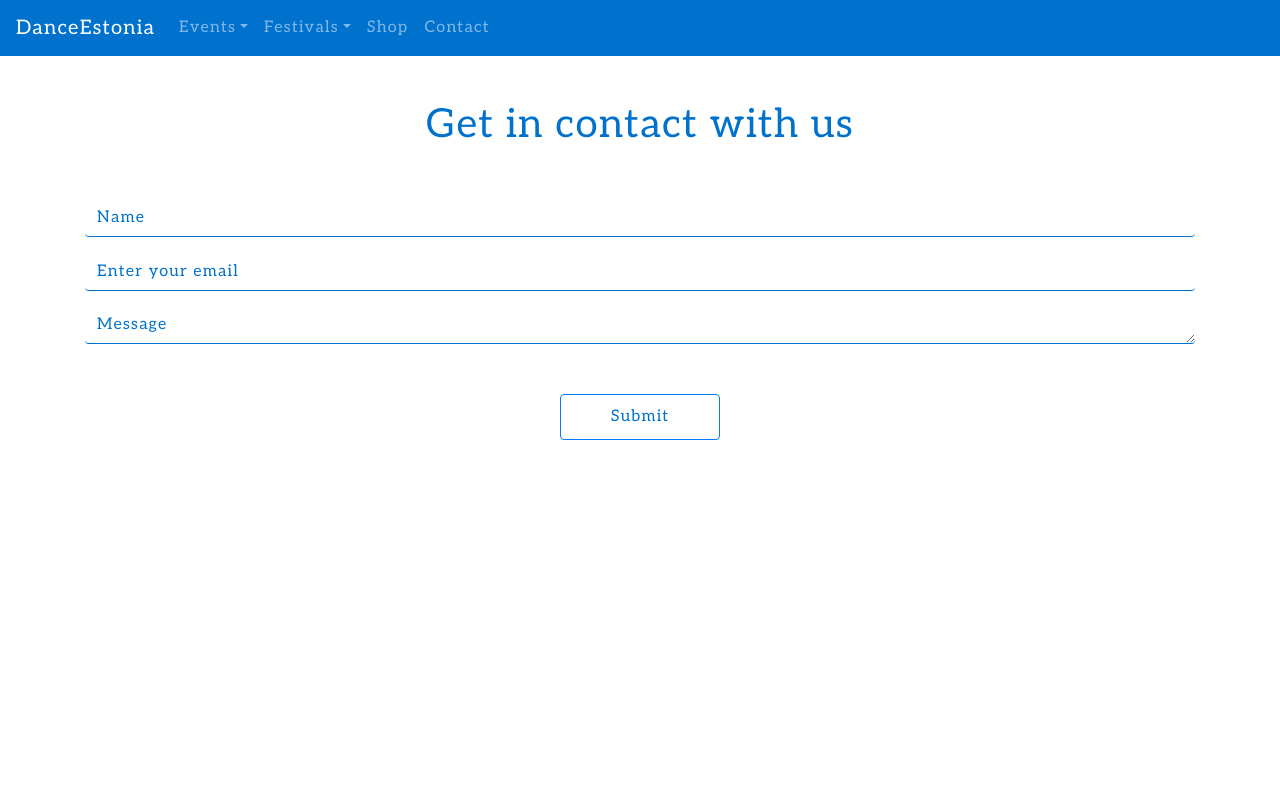
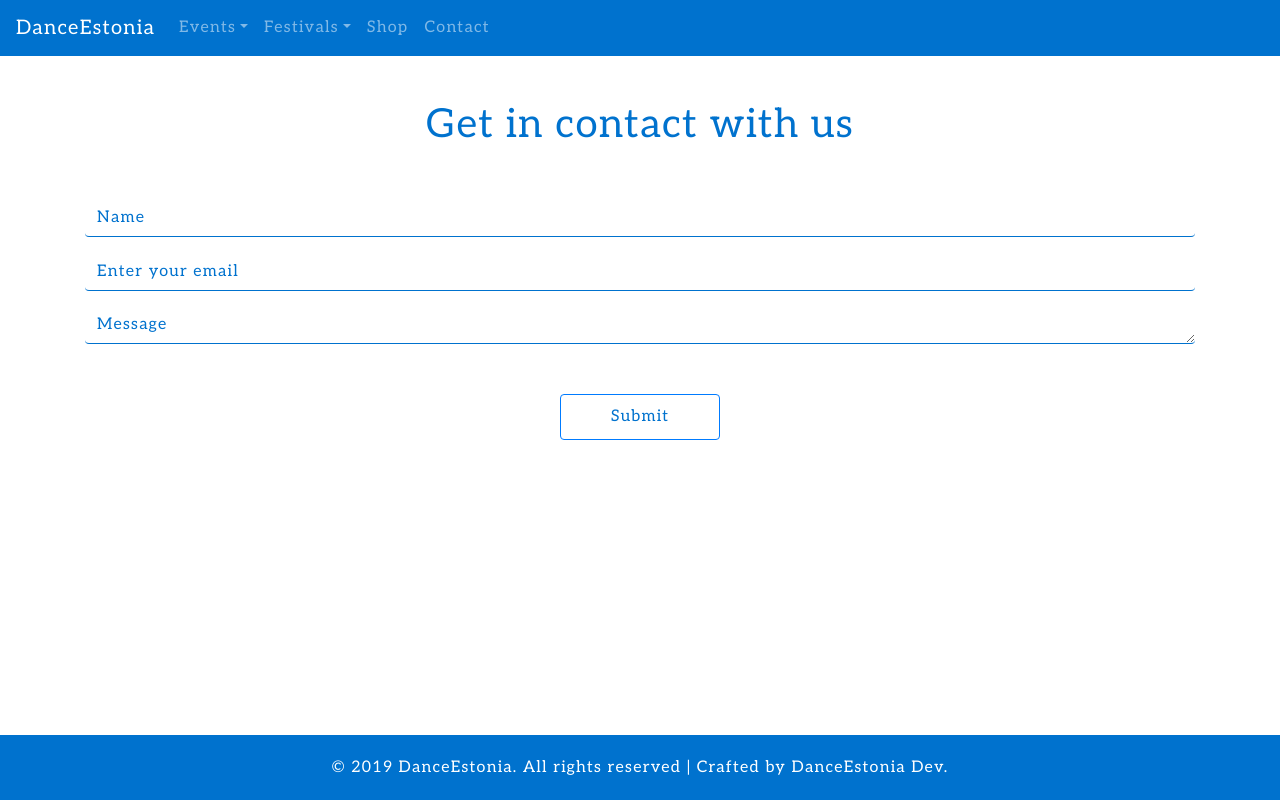
Before and after one commit to rrorrolfo/danceEstoniaClient, a React (Create React App) app in the folder client/: page /contact in a window 1280 px wide. Built offline with nearby package versions, Linux system fonts and the light colour scheme; no server answers.

Commit message:
Added footer

```diff
--- a/client/src/components/contactForm/index.jsx
+++ b/client/src/components/contactForm/index.jsx
@@ -1,11 +1,13 @@
 import React, { useState } from 'react';
 import { Container, Form, Col, Button } from 'react-bootstrap';
+import Footer from '../footer';
 import './contactForm.css';
 
 const ContactForm = () => {
   const [textareaRows, updateTextarearows] = useState(1);
   return (
-    <Container className="contact-form-container">
+    <React.Fragment>
+      <Container className="contact-form-container full-vh-height">
         <h1 className="centered contact-title">Get in contact with us</h1>
         <Form className="contact-form">
           <Form.Row className="contact-data">
@@ -38,11 +40,17 @@ const ContactForm = () => {
             />
           </Form.Group>
 
-        <Button variant="primary" type="submit" className="contact-form-submit">
+          <Button
+            variant="primary"
+            type="submit"
+            className="contact-form-submit"
+          >
             Submit
           </Button>
         </Form>
       </Container>
+      <Footer />
+    </React.Fragment>
   );
 };
 
```
Lines whose indentation alone changed are shown as unchanged.
